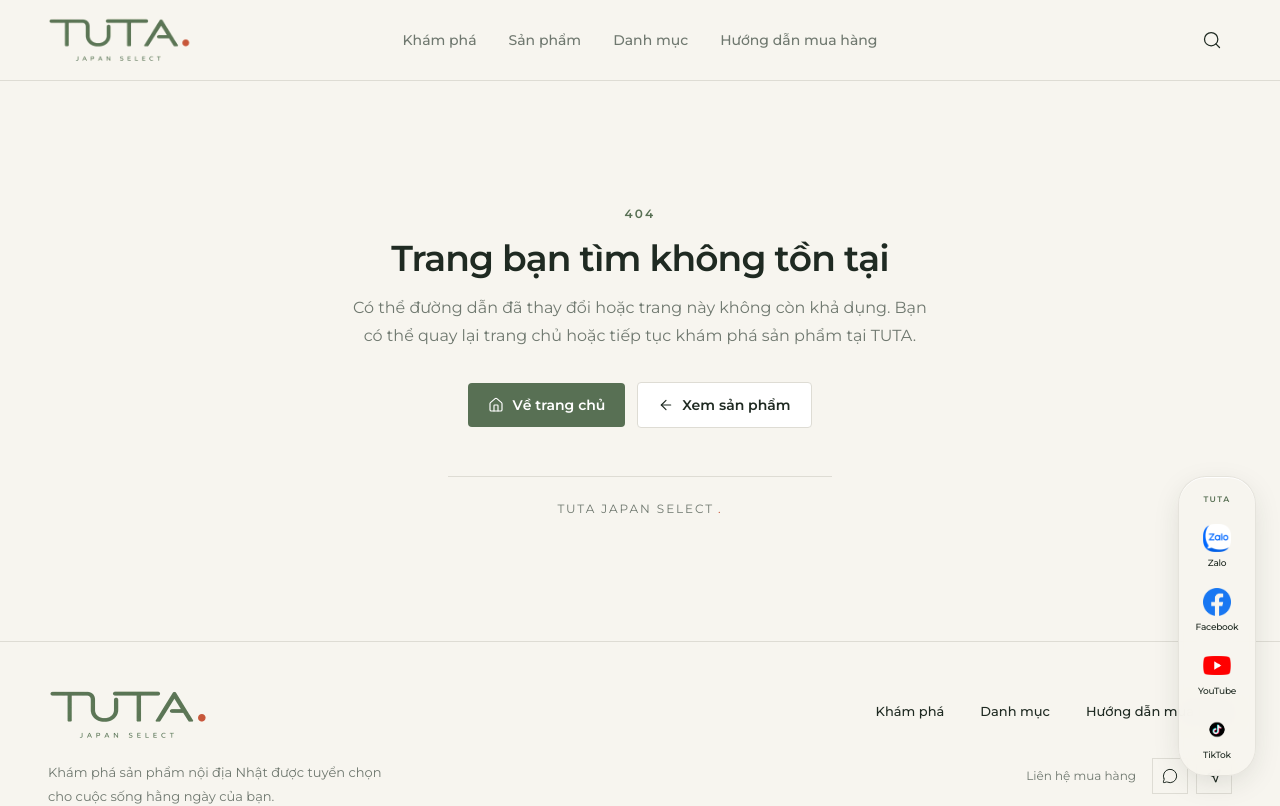
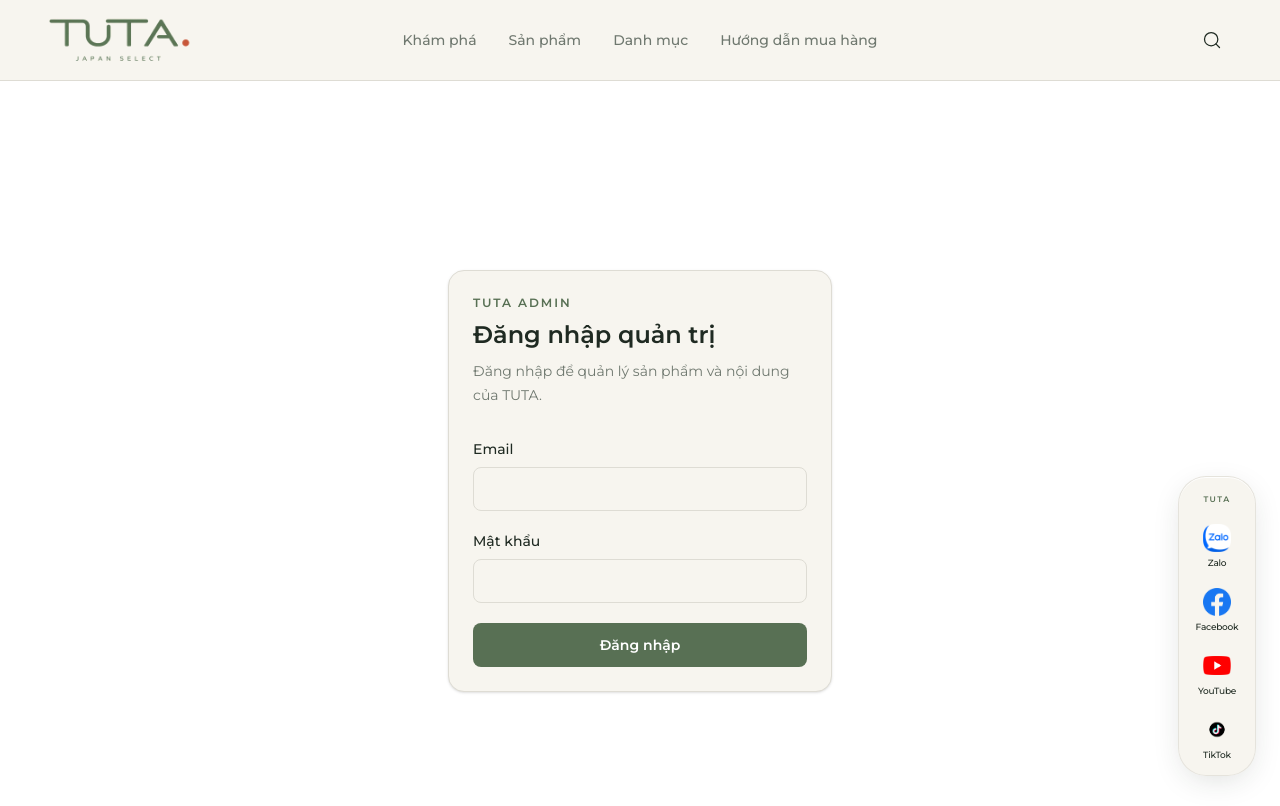
Before and after one commit to TUTA-Japan/TUTA-Frontend, a Next.js app: page /admin/login in a window 1280 px wide. Before the commit this address had no page. Shown: the top 806 px of the page. Built offline with nearby package versions, Linux system fonts and the light colour scheme.

Commit message:
✨  feat: add admin authentication routes

```diff
--- /dev/null
+++ b/src/app/admin/(auth)/login/page.tsx
@@ -0,0 +1,66 @@
+export default function AdminLoginPage() {
+  return (
+    <main className="flex min-h-screen items-center justify-center bg-surface px-5">
+      <div className="w-full max-w-sm rounded-2xl border border-border bg-background p-6 shadow-sm">
+        <div className="mb-8">
+          <p className="text-xs font-semibold tracking-[0.16em] text-tuta-green uppercase">
+            TUTA Admin
+          </p>
+
+          <h1 className="mt-2 text-2xl font-semibold text-text-primary">
+            Đăng nhập quản trị
+          </h1>
+
+          <p className="mt-2 text-sm leading-6 text-text-secondary">
+            Đăng nhập để quản lý sản phẩm và nội dung của TUTA.
+          </p>
+        </div>
+
+        <form className="space-y-5">
+          <div>
+            <label
+              htmlFor="email"
+              className="mb-2 block text-sm font-medium text-text-primary"
+            >
+              Email
+            </label>
+
+            <input
+              id="email"
+              name="email"
+              type="email"
+              autoComplete="email"
+              required
+              className="h-11 w-full rounded-lg border border-border bg-background px-3 text-sm outline-none transition focus:border-tuta-green"
+            />
+          </div>
+
+          <div>
+            <label
+              htmlFor="password"
+              className="mb-2 block text-sm font-medium text-text-primary"
+            >
+              Mật khẩu
+            </label>
+
+            <input
+              id="password"
+              name="password"
+              type="password"
+              autoComplete="current-password"
+              required
+              className="h-11 w-full rounded-lg border border-border bg-background px-3 text-sm outline-none transition focus:border-tuta-green"
+            />
+          </div>
+
+          <button
+            type="submit"
+            className="h-11 w-full rounded-lg bg-tuta-green text-sm font-semibold text-white transition hover:bg-tuta-green-dark"
+          >
+            Đăng nhập
+          </button>
+        </form>
+      </div>
+    </main>
+  );
+}
--- /dev/null
+++ b/src/app/admin/(protected)/layout.tsx
@@ -0,0 +1,9 @@
+import type { ReactNode } from "react";
+
+type AdminLayoutProps = {
+  children: ReactNode;
+};
+
+export default function AdminLayout({ children }: AdminLayoutProps) {
+  return children;
+}
--- /dev/null
+++ b/src/app/admin/(protected)/page.tsx
@@ -0,0 +1,9 @@
+export default function AdminPage() {
+  return (
+    <main className="p-8">
+      <h1 className="text-2xl font-semibold text-text-primary">TUTA Admin</h1>
+
+      <p className="mt-2 text-text-secondary">Trang quản trị TUTA.</p>
+    </main>
+  );
+}
```
